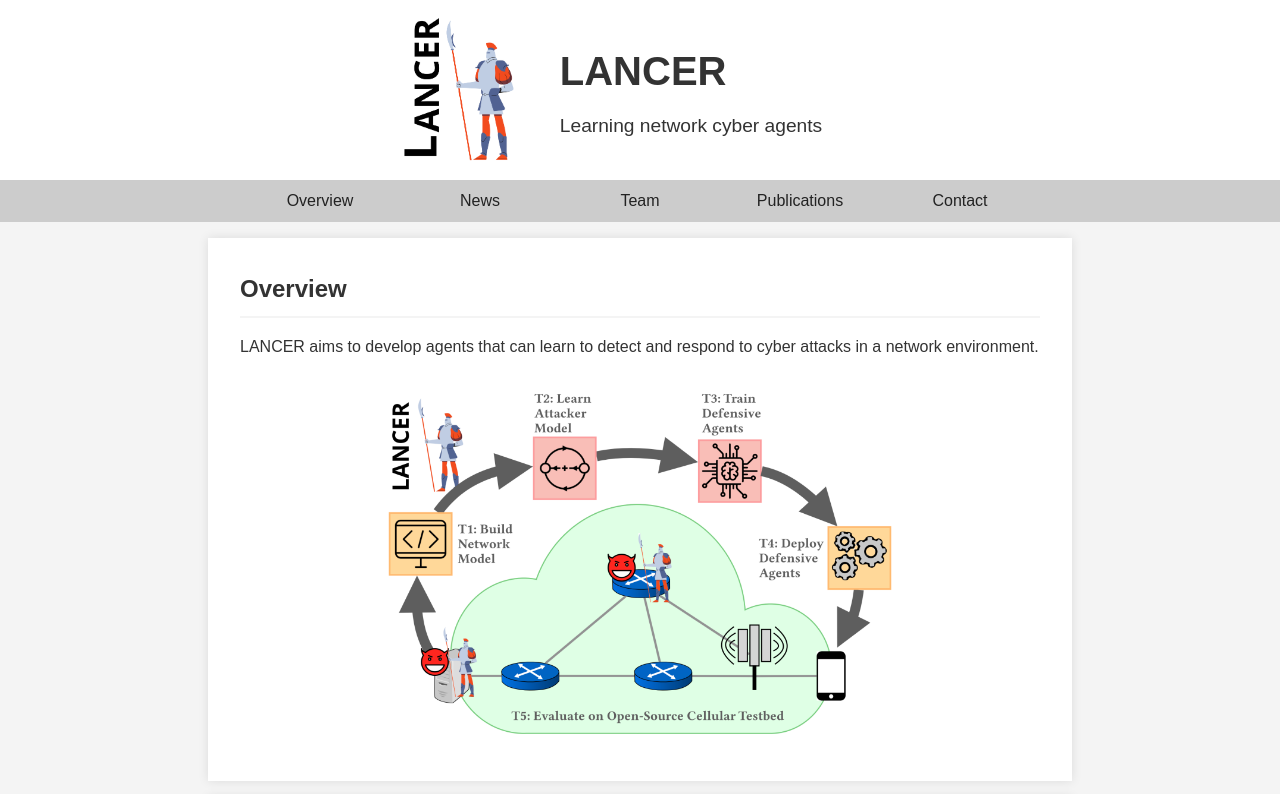
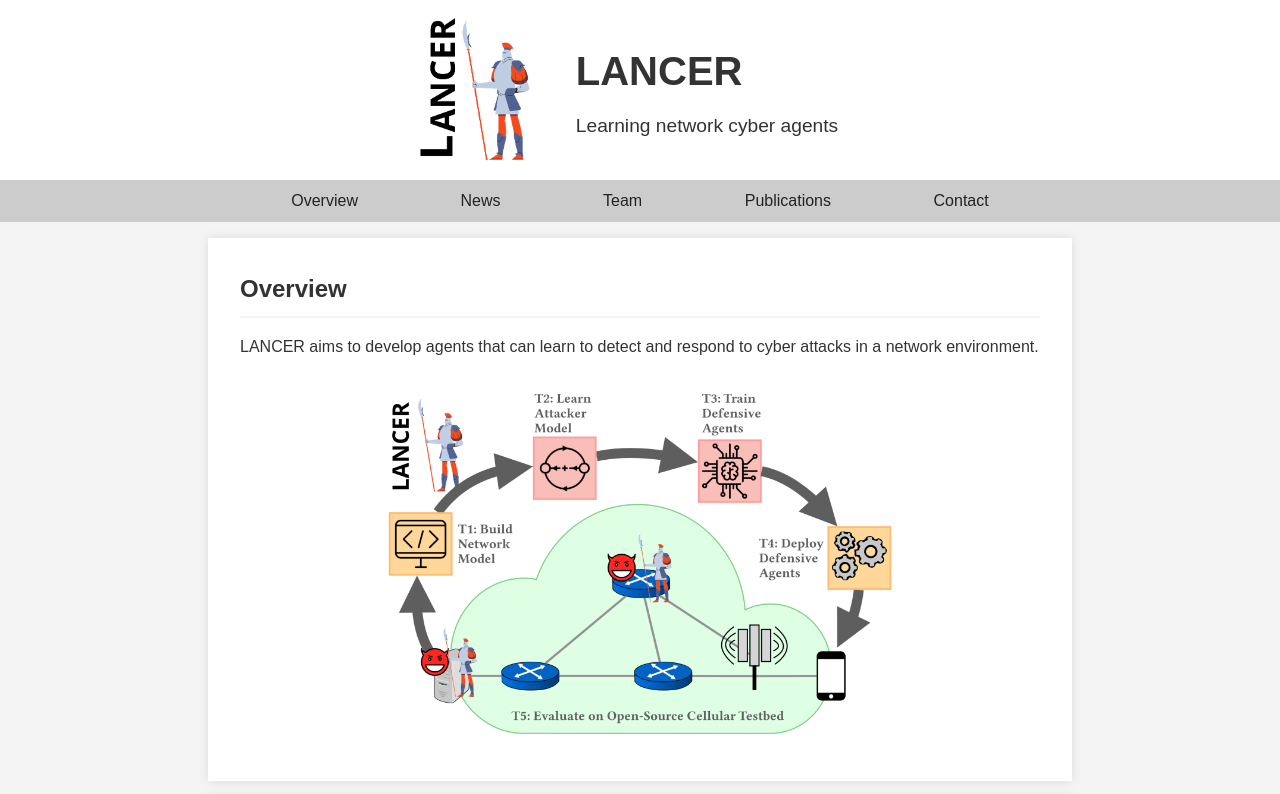
Before and after one commit to julesjacobs/lancer-website, a plain HTML site: page index.html in a window 1280 px wide. Shown: the top 794 px of the page. Drawn offline with Linux system fonts and the light colour scheme.

Commit message:
Improve spacing in nav bar

```diff
--- a/index.html
+++ b/index.html
@@ -17,7 +17,6 @@
     </header>
 
     <nav>
-      <div class="nav-container">
       <ul>
         <li><a href="#overview">Overview</a></li>
         <li><a href="#news">News</a></li>
@@ -25,7 +24,6 @@
         <li><a href="#publications">Publications</a></li>
         <li><a href="#contact">Contact</a></li>
       </ul>
-      </div>
     </nav>
 
     <section id="overview">
--- a/styles.css
+++ b/styles.css
@@ -19,22 +19,22 @@ body {
 }
 
 header {
-  background-color: #ffffff; /* Set header background to white */
-  color: #333; /* Adjust text color if necessary */
-  padding: 0 5rem 0 0;
+  background-color: #ffffff;
+  color: #333;
+  padding: 0 3rem 0 0;
   display: flex;
   align-items: center;
   justify-content: center;
-  box-shadow: 0 2px 5px rgba(0, 0, 0, 0.1); /* Add subtle shadow for depth */
+  box-shadow: 0 2px 5px rgba(0, 0, 0, 0.1);
 }
 
 #lancer-logo {
-  max-width: 150px; /* Adjust based on your logo's size */
-  margin-right: 2rem; /* Space between logo and title/description */
+  max-width: 150px;
+  margin-right: 2rem;
 }
 
 #header-content {
-  text-align: left; /* Align the title and description to the left */
+  text-align: left;
 }
 
 header h1 {
@@ -48,25 +48,14 @@ header p {
 
 nav,
 footer {
-  /* background-color: #f4f4f4;  */
   background-color: #ccc;
 }
 
-.nav-container {
+nav ul {
   max-width: 800px;
   margin: 0 auto;
   display: flex;
-  justify-content: space-between;
-}
-
-nav ul {
-  width: 100%;
-  display: flex;
-  justify-content: space-between;
-}
-
-nav ul li {
-  flex: 1;
+  justify-content: space-around;
 }
 
 nav ul li a {
```
Lines whose indentation alone changed are shown as unchanged.
